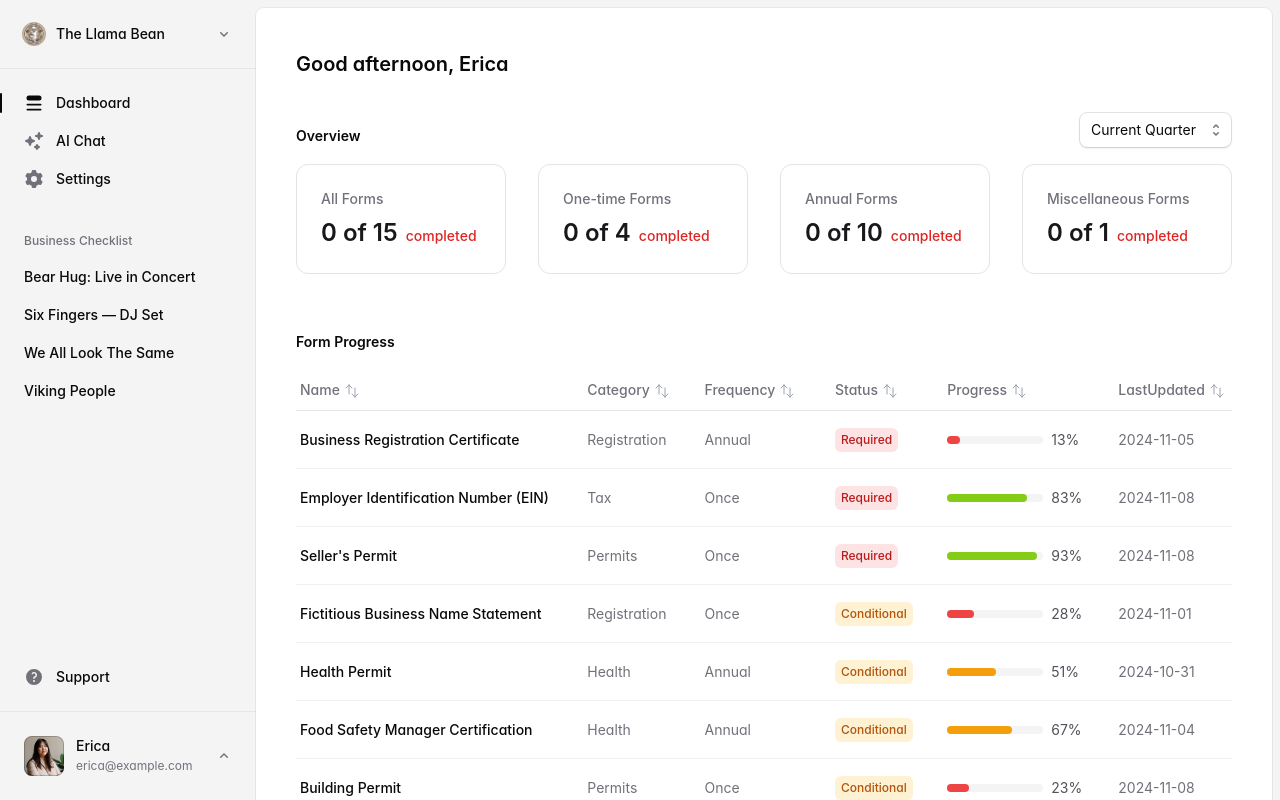
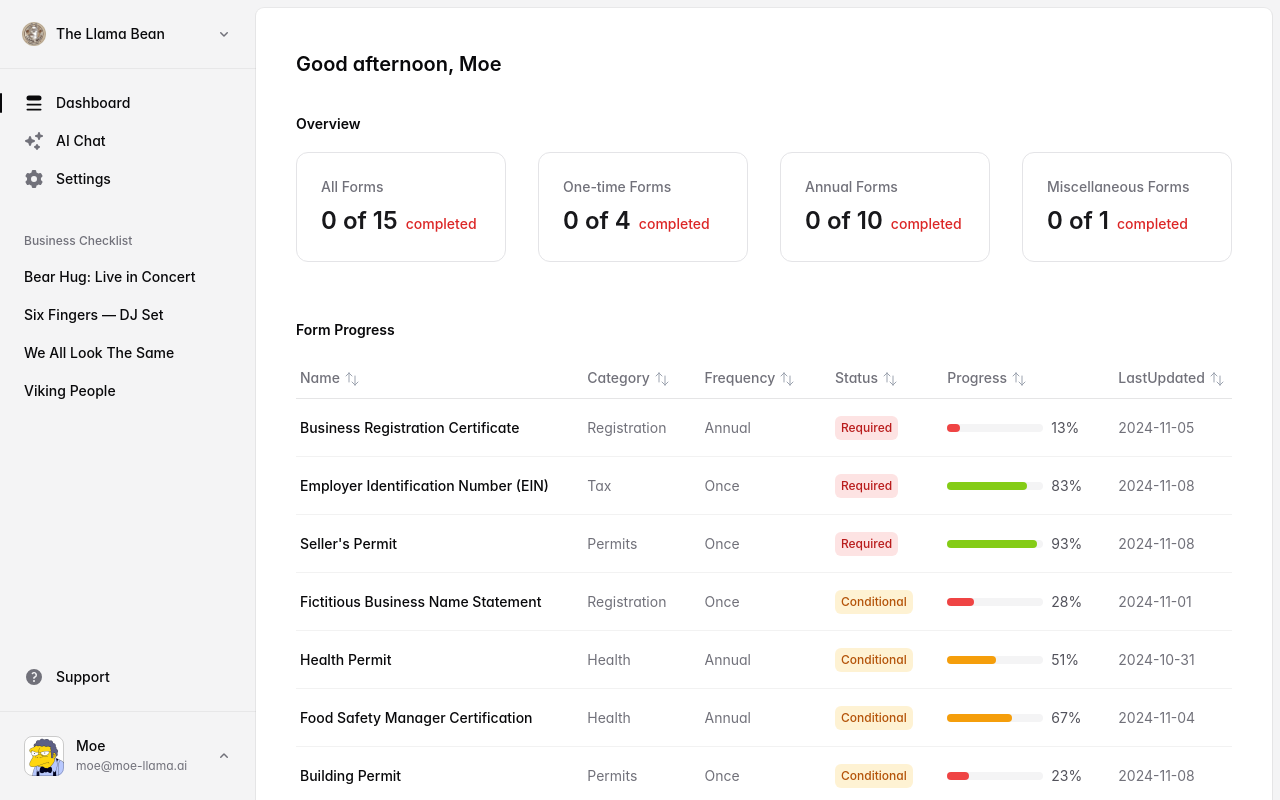
Before and after one commit to yveshughes/permitpilot, a Next.js app: page / in a window 1280 px wide. Shown: the top 800 px of the page. Built offline with nearby package versions, Linux system fonts and the light colour scheme; a web font is replaced by a local one.

Commit message:
ui-data changes

```diff
--- a/src/app/application-layout.tsx
+++ b/src/app/application-layout.tsx
@@ -164,11 +164,11 @@ export function ApplicationLayout({
             <Dropdown>
               <DropdownButton as={SidebarItem}>
                 <span className="flex min-w-0 items-center gap-3">
-                  <Avatar src="/users/erica.jpg" className="size-10" square alt="" />
+                  <Avatar src="/users/moe.png" className="size-10" square alt="" />
                   <span className="min-w-0">
-                    <span className="block truncate text-sm/5 font-medium text-zinc-950 dark:text-white">Erica</span>
+                    <span className="block truncate text-sm/5 font-medium text-zinc-950 dark:text-white">Moe</span>
                     <span className="block truncate text-xs/5 font-normal text-zinc-500 dark:text-zinc-400">
-                      erica@example.com
+                      moe@moe-llama.ai
                     </span>
                   </span>
                 </span>
--- a/src/app/page.tsx
+++ b/src/app/page.tsx
@@ -69,17 +69,10 @@ export default function Home() {
 
   return (
     <>
-      <Heading>Good afternoon, Erica</Heading>
+      <Heading>Good afternoon, Moe</Heading>
 
       <div className="mt-8 flex items-end justify-between">
         <Subheading>Overview</Subheading>
-        <div>
-          <Select name="period">
-            <option value="current_quarter">Current Quarter</option>
-            <option value="next_quarter">Next Quarter</option>
-            <option value="current_year">Current Year</option>
-          </Select>
-        </div>
       </div>
 
       <div className="mt-4 grid gap-8 sm:grid-cols-2 xl:grid-cols-4">
```
Also changed, not shown: public/users/moe.png (added).
